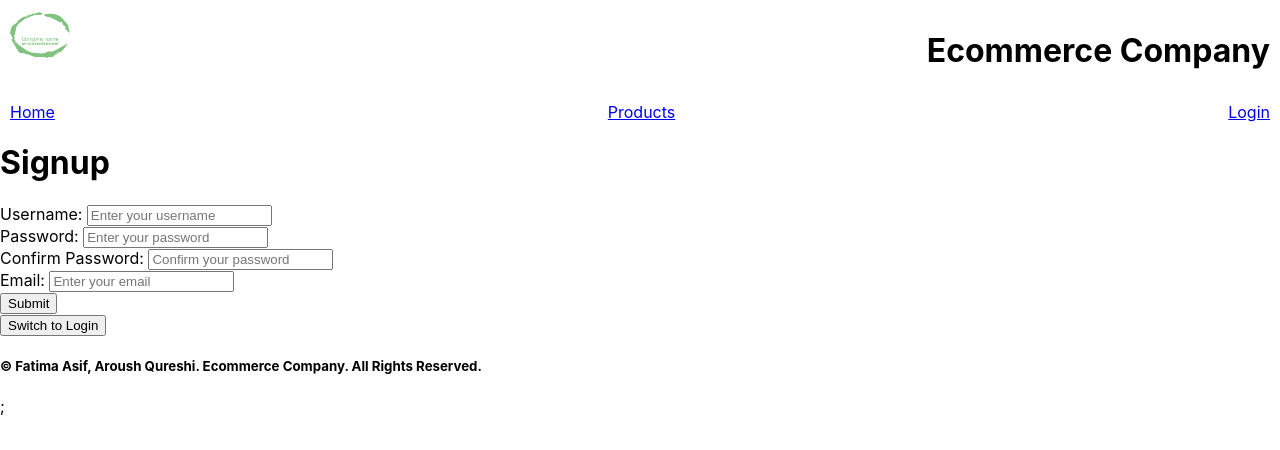
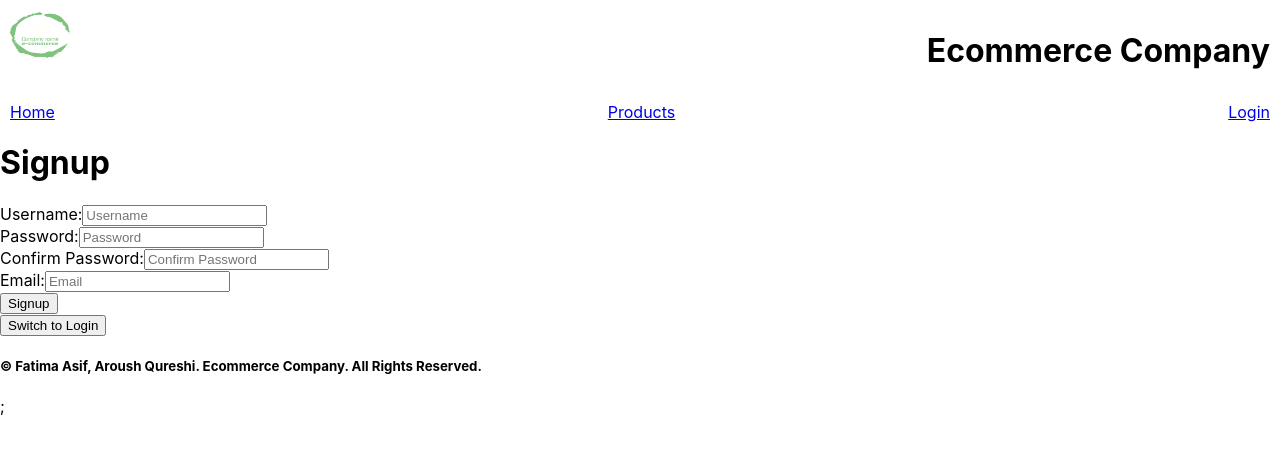
Before and after one commit to aroushq1/ECommerceApp_FullStackDev, a React (Create React App) app in the folder my-ecommerce-app/: page /login in a window 1280 px wide. Both pictures are taken after a click on the button "Switch to Signup". Shown: the top 450 px of the page. Built offline with nearby package versions, Linux system fonts and the light colour scheme.

Commit message:
final changes, yayy!!!!!!

```diff
--- a/my-ecommerce-app/package.json
+++ b/my-ecommerce-app/package.json
@@ -6,6 +6,7 @@
     "@testing-library/jest-dom": "^5.17.0",
     "@testing-library/react": "^13.4.0",
     "@testing-library/user-event": "^13.5.0",
+    "flask-cors": "^0.0.1",
     "react": "^18.2.0",
     "react-dom": "^18.2.0",
     "react-router-dom": "^6.22.3",
--- a/my-ecommerce-app/src/components/Cart.js
+++ b/my-ecommerce-app/src/components/Cart.js
@@ -1,20 +1,16 @@
 import React from 'react';
 import CartItem from './CartItem';
 
-const Cart = ({ cartItems, removeFromCart }) => {
-  // Ensure cartItems is defined before attempting to use reduce
-  const total = cartItems ? cartItems.reduce((acc, item) => acc + item.price * item.quantity, 0).toFixed(2) : 0;
-
+function Cart({cart, removeFromCart}) {
   return (
-    <div className="cart">
-      <h1>Shopping Cart</h1>
-      {cartItems && cartItems.map((item) => (
-        <CartItem key={item.id} item={item} onRemoveFromCart={removeFromCart} />
+    <div className="shopping-cart">
+      <h2>Shopping Cart</h2>
+      {cart.map(item => (
+        <CartItem key={item.id} item={item} removeFromCart={removeFromCart}/>
       ))}
-      {/* Display the total with two decimal places */}
-      <h3 style={{ fontWeight: 'normal' }}>Total (in cart): ${total}</h3>
+      <p>Total (in cart): ${cart.reduce((total, item) => total + item.quantity * item.price, 0).toFixed(2)}</p>
     </div>
   );
-};
+}
 
 export default Cart;
--- a/my-ecommerce-app/src/components/CartItem.js
+++ b/my-ecommerce-app/src/components/CartItem.js
@@ -1,18 +1,19 @@
 import React from 'react';
 
-const CartItem = ({ item, onRemoveFromCart }) => {
-  const { id, name, price, quantity } = item;
+function CartItem({item, removeFromCart}) {
+  function handleRemove() {
+    removeFromCart(item);
+  }
 
   return (
     <div className="cart-item">
-      <img src={item.image} alt={name} style={{ width: '300px', height: '300px' }} />
-      <div>{name}</div>
-      <div>${price}</div>
-      <div>Quantity: {quantity}</div>
-      <div>Total: ${price * quantity}</div>
-      <button onClick={() => onRemoveFromCart(id)}>Remove</button>
+      <img src={item.image} alt={item.name} style={{width: '250px'}}/>
+      <p>{item.name}</p>
+      <p>Quantity: {item.quantity}</p>
+      <p>Total: ${item.quantity * item.price}</p>
+      <button onClick={handleRemove}>Remove</button>
     </div>
   );
-};
+}
 
 export default CartItem;
--- a/my-ecommerce-app/src/components/LoginForm.js
+++ b/my-ecommerce-app/src/components/LoginForm.js
@@ -1,46 +1,85 @@
-import React, { useState } from 'react';
-import SignupForm from './SignupForm';
+import React, {useState, useEffect} from 'react';
+import SignupForm from './SignupForm.js';
+import {useNavigate} from 'react-router-dom';
+import { useAuthContext } from '../App.js';
 
+function LoginForm() {
+    const [username, setUsername] = useState("");
+    const [password, setPassword] = useState("");
+    const [authMessage, setAuthMessage] = useState("");
+    const [showSignup, setShowSignup] = useState(false);
+    const {authenticated, setAuthenticated} = useAuthContext();
+    const [isInitialRender, setIsInitialRender] = useState(true);
 
-function LoginForm(){
-    const [username, setUsername] = useState('');
-    const [password, setPassword] = useState('');
-    const [error, setError] = useState('');
-    const [showSignupForm, setShowSignupForm] = useState(false);
+    const navigate = useNavigate();
 
-    function handleButtonClick() {
-        setShowSignupForm(true);
+    useEffect(()=> {
+        if (isInitialRender){
+            setIsInitialRender(false)
+        }
+        else if (authenticated){
+            navigate(`/products`);
+        }
+    },[authenticated])
+
+    function handleAuthenication() {
+        if (!username || !password) {
+            setAuthMessage("All fields required");
+        }
+        else{
+            fetch('http://127.0.0.1:5000/login',{
+                method: 'POST',
+                headers: {
+                    'Content-Type': 'application/json',
+                },
+                body: JSON.stringify({'username':username, 'password':password}),
+            })
+            .then(response => {
+                if (response.ok) {
+                    navigate(`/products`)
+                  return response.json();
+                } else {
+                    throw new Error('Authentication failed');
+                }
+            })
+            .then(data => {setAuthMessage(data.authMessage); setAuthenticated(data.authenticated);})
+            .catch(error => setAuthMessage(error));
+    }console.log(authMessage)
+    };
+
+    function gotoSignupForm() {
+        setShowSignup(true);
     }
 
-    if (showSignupForm) {
+    if (showSignup) {
         return <SignupForm />;
     }
 
-    function fieldsNotEmpty(event){
-        event.preventDefault();
-        if (password === '' || username ===''){
-            setError('All Fields are Required')
-            return;
-        }
-    }
-
-    return(
+    return (
         <div>
             <h1>Login</h1>
-            {error && <p style={{ color: 'red' }}>{error}</p>}
-            <form onSubmit={fieldsNotEmpty}>
-                <label htmlFor= "username">Username: </label>
-                <input type= "text" id= "username" name="password" placeholder="Enter your username" onChange={(e) => setUsername(e.target.value)} /><br />
+            <p style={{ color: "red" }}>{authMessage}</p>
 
-                <label htmlFor= "password">Password: </label>
-                <input type= "password" id= "password" name= "password" placeholder="Enter your password" onChange={(e) => setPassword(e.target.value)} /><br />
+            <label>Username: </label>
+            <input
+                type="text"
+                onChange={(e) => setUsername(e.target.value)}
+                placeholder='Enter your username'
+            />
+            <br />
 
-                <button>Login</button><br />
-                <button onClick={handleButtonClick}>Switch to Signup</button>
-            </form>
+            <label>Password: </label>
+            <input
+                type="password"
+                onChange={(e) => setPassword(e.target.value)}
+                placeholder='Enter your password'
+            />
+            <br />
+
+            <button onClick={handleAuthenication}>Login</button> <br />
+            <button onClick={gotoSignupForm}>Switch to Signup</button>
         </div>
-
     );
-}
+};
 
 export default LoginForm;
--- a/my-ecommerce-app/src/components/ProductItem.js
+++ b/my-ecommerce-app/src/components/ProductItem.js
@@ -1,21 +1,20 @@
 import React, { useState } from 'react';
 
-const ProductItem = ({ product, onAddToCart }) => {
+function ProductItem({product: products, addToCart}) {
   const [showDescription, setShowDescription] = useState(false);
 
-  const toggleDescription = () => {
-    setShowDescription(!showDescription);
-  };
 
-  return (
-    <div className="product-item" onMouseEnter={toggleDescription} onMouseLeave={toggleDescription}>
-      <img className="product-image" src={product.image} alt={product.name} />
-      <div>{product.name}</div>
-      <div>${product.price}</div>
-      {showDescription && <div>{product.description}</div>}
-      <button onClick={() => onAddToCart(product)}>Add to Cart</button>
-    </div>
-  );
-};
+  return products.map(function(product){
+    return (
+      <div className="product-item" onMouseEnter={() => setShowDescription(true)} onMouseLeave={() => setShowDescription(false)}>
+        <img src={product.image} alt={product.name} style={{ width: '300px'}} />
+        <p>{product.name}</p>
+        <p>Price: ${product.price}</p>
+        <button onClick={()=>addToCart(product)}>Add to Cart</button>
+        {showDescription && <p>{product.description}</p>}
+      </div>
+    );
+  });
+}
 
 export default ProductItem;
--- a/my-ecommerce-app/src/components/SignupForm.js
+++ b/my-ecommerce-app/src/components/SignupForm.js
@@ -3,60 +3,92 @@ import LoginForm from './LoginForm';
 
 function SignupForm() {
   const [username, setUsername] = useState('');
-    const [email, setEmail] = useState('');
   const [password, setPassword] = useState('');
   const [confirmPassword, setConfirmPassword] = useState('');
-    const [error, setError] = useState('');
-    const [showLoginForm, setShowLoginForm] = useState(false);
+  const [email, setEmail] = useState('');
+  const [showLogin, setShowLogin] = useState(false);
+  const [errorMessage, setErrorMessage] = useState('');
 
-    function handleButtonClick(){
-        setShowLoginForm(true)
-    };
+  function handleSignup(e) {
+    e.preventDefault();
+    if (username.trim() === '' ||
+      password.trim() === '' ||
+      confirmPassword.trim() === '' ||
+      email.trim() === ''){
+        setErrorMessage('Please fill in all fields.');
 
-    if (showLoginForm) {
+    } else {
+      if (password !== confirmPassword) {
+        setErrorMessage("Passwords do not match")
+      } else {
+        fetch('http://127.0.0.1:5000/signup', {
+          method: 'POST',
+          headers: {
+            'Content-Type': 'application/json',
+          },
+          body: JSON.stringify({ 'username': username, 'password': password, 'email': email }),
+        })
+        .then(response => {
+          if (response.ok) {
+
+            return response.json();
+          } else {
+            throw new Error('Registration failed');
+          }
+        })
+        .then(data => setErrorMessage(data.message))
+        .catch(error => setErrorMessage("An error occurred during signup. Please try again later."));
+      }
+    }
+  }
+
+  function gotoLoginForm() {
+    setShowLogin(true);
+}
+
+if (showLogin) {
     return <LoginForm />;
 }
-
-    function handleSubmit(event){
-        event.preventDefault();
-
-        if (!username || !email || !password || !confirmPassword) {
-            setError('All fields are required!');
-            return;
-        }
-
-        if (password !== confirmPassword) {
-            setError('Passwords do not match');
-            return;
-        }
-
-        // Reset error message
-        setError('');
-
-    };
 
   return (
     <div>
       <h1>Signup</h1>
-            {error && <p style={{ color: 'red' }}>{error}</p>}
-            <form onSubmit={handleSubmit}>
-                <label htmlFor="username">Username: </label>
-                <input type="text" id="username" onChange={(e) => setUsername(e.target.value)} placeholder="Enter your username" /><br />
-
-                <label htmlFor="password">Password: </label>
-                <input type="password" id="password"  onChange={(e) => setPassword(e.target.value)} placeholder="Enter your password" /><br />
-
-                <label htmlFor="confirmPassword">Confirm Password: </label>
-                <input type="password" id="confirmPassword" onChange={(e) => setConfirmPassword(e.target.value)} placeholder="Confirm your password" /><br />
-
-                <label htmlFor="email">Email: </label>
-                <input type="email" id="email" onChange={(e) => setEmail(e.target.value)}  placeholder="Enter your email" /><br />
-
-                <button type="submit">Submit</button><br />
-                <button onClick={handleButtonClick}>Switch to Login</button>
+      <p style={{ color: 'red' }}>{errorMessage}</p>
+      <form onSubmit={handleSignup}>
+        <span>Username:<input
+          type="text"
+          placeholder="Username"
+          value={username}
+          onChange={(e) => setUsername(e.target.value)}
+        /></span>
+        <br />
+        <span>Password:<input
+          type="password"
+          placeholder="Password"
+          value={password}
+          onChange={(e) => setPassword(e.target.value)}
+        /></span>
+        <br />
+        <span>Confirm Password:<input
+          type="password"
+          placeholder="Confirm Password"
+          value={confirmPassword}
+          onChange={(e) => setConfirmPassword(e.target.value)}
+        /></span>
+        <br />
+        <span>Email:<input
+          type="email"
+          placeholder="Email"
+          value={email}
+          onChange={(e) => setEmail(e.target.value)}
+        /></span>
+        <br />
+        <button type="submit">Signup</button>
+        <br />
+        <button onClick={gotoLoginForm}>Switch to Login</button>
       </form>
     </div>
   );
-}
+};
 
 export default SignupForm;
```
Also changed, not shown: my-ecommerce-app/src/App.js (+20 -2 lines), my-ecommerce-app/src/components/ProductList.js (+13 -8 lines), my-ecommerce-app/src/components/Productpage.js (+26 -14 lines), 2 other files (tests, documents, lock files or other folders). Lines whose indentation alone changed are shown as unchanged.
